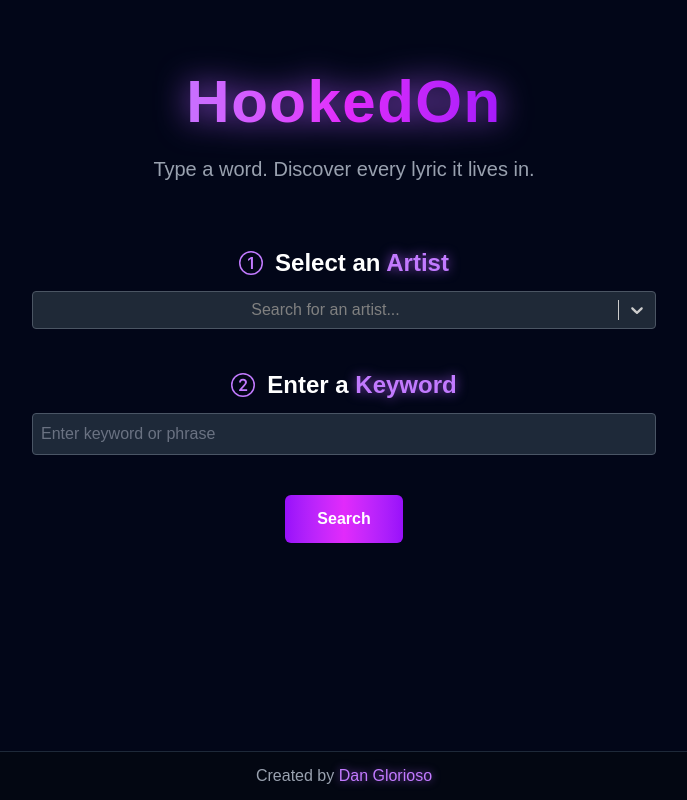
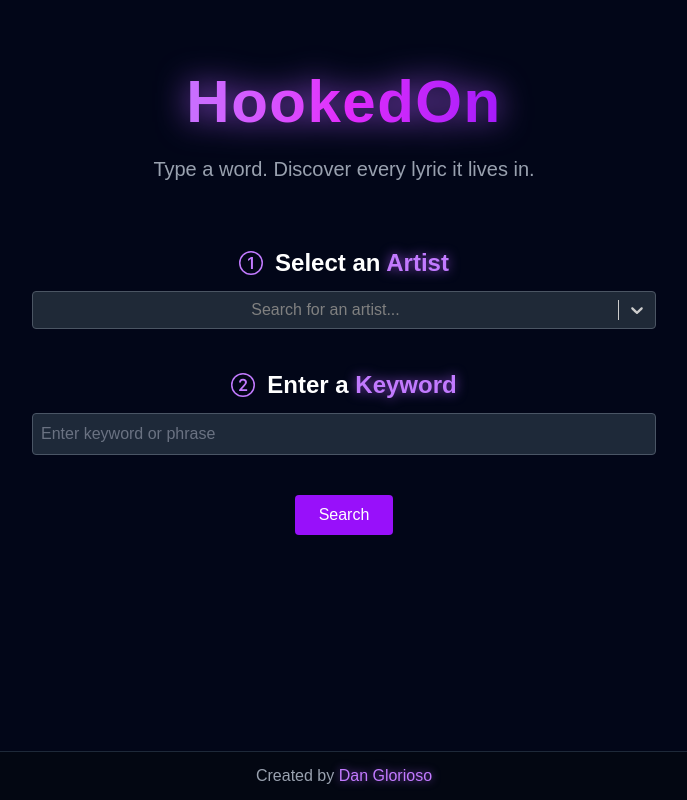
Before and after one commit to danglorioso/lyrics, a Next.js app: page / in a window 1280 px wide. Shown: the whole page, without its empty margins (296-983 px from the left). Built offline with nearby package versions, Linux system fonts and the light colour scheme; a web font is replaced by a local one.

Commit message:
Adding result count and fixed footer overlap

```diff
--- a/app/page.tsx
+++ b/app/page.tsx
@@ -23,19 +23,21 @@ const HomePage: React.FC = () => {
   const [keyword, setKeyword] = useState("");
   const [results, setResults] = useState<ResultType[]>([]);
   const [uniqueSongCount, setUniqueSongCount] = useState(0);
+  const [loading, setLoading] = useState(false);
 
   const handleSearch = async () => {
-    console.log("Search clicked!");
+    if (!selectedArtist || !keyword) return;
 
-    if (selectedArtist && keyword) {
+    setLoading(true);
+    setResults([]);
+    setUniqueSongCount(0);
+
     try {
       const res = await fetch("/api/search-lyrics", {
         method: "POST",
-          headers: {
-            "Content-Type": "application/json",
-          },
+        headers: { "Content-Type": "application/json" },
         body: JSON.stringify({
-            artistId: selectedArtist.value, // This is the Genius artist ID
+          artistId: selectedArtist.value,
           keyword,
         }),
       });
@@ -44,11 +46,10 @@ const HomePage: React.FC = () => {
 
       if (!res.ok) {
         console.error("Error:", data.error);
-          setResults([]);
         return;
       }
 
-        const formattedResults = data.results.map((r: any) => ({
+      const formattedResults: ResultType[] = data.results.map((r: any) => ({
         title: r.songTitle,
         snippet: r.match,
         before: r.before,
@@ -58,21 +59,17 @@ const HomePage: React.FC = () => {
       }));
 
       setResults(formattedResults);
-
-        // Count unique songs
-        const uniqueTitles = new Set(formattedResults.map((r) => r.title));
-        setUniqueSongCount(uniqueTitles.size);
+      setUniqueSongCount(new Set(formattedResults.map(r => r.title)).size);
     } catch (err) {
-        console.error("Failed to fetch results:", err);
-        setResults([]);
-      }
-    } else {
-      setResults([]);
+      console.error("Search error:", err);
+    } finally {
+      setLoading(false);
     }
   };
 
+
   return (
-    <div className="bg-slate-950 min-h-screen flex flex-col items-center text-center text-white">
+    <div className="bg-slate-950 min-h-screen flex flex-col items-center text-center text-white pb-16">
       <Header />
 
       <main className="w-full max-w-2xl px-6 space-y-10">
@@ -111,14 +108,30 @@ const HomePage: React.FC = () => {
         <section className="flex justify-center">
           <button
             onClick={handleSearch}
-            className="relative inline-flex items-center justify-center px-8 py-3 font-semibold text-white rounded-md bg-gradient-to-r from-purple-600 via-fuchsia-500 to-purple-600
-              transition-all duration-300 transform hover:scale-105 active:scale-95
-              animate-pulse-glow"
+            disabled={loading}
+            className={`flex items-center justify-center px-6 py-2 rounded font-medium transition-colors ${
+              loading
+                ? 'bg-indigo-950 text-white cursor-wait'
+                : 'bg-purple-600 hover:bg-purple-700 text-white'
+            }`}
           >
-            <span className="z-10">Search</span>
+            {loading ? (
+              <>
+                <div className="h-4 w-4 border-2 border-white border-t-transparent rounded-full animate-spin mr-2" />
+                Searching...
+              </>
+            ) : (
+              'Search'
+            )}
           </button>
         </section>
 
+        {/* {loading && (
+          <div className="flex items-center justify-center mt-10">
+          <div className="h-6 w-6 border-2 border-purple-400 border-t-transparent rounded-full animate-spin"></div>
+          <span className="ml-3 text-purple-300 font-medium">Searching...</span>
+        </div>
+        )} */}
 
         {/* Results */}
         {results.length > 0 && (
```
Lines whose indentation alone changed are shown as unchanged.
